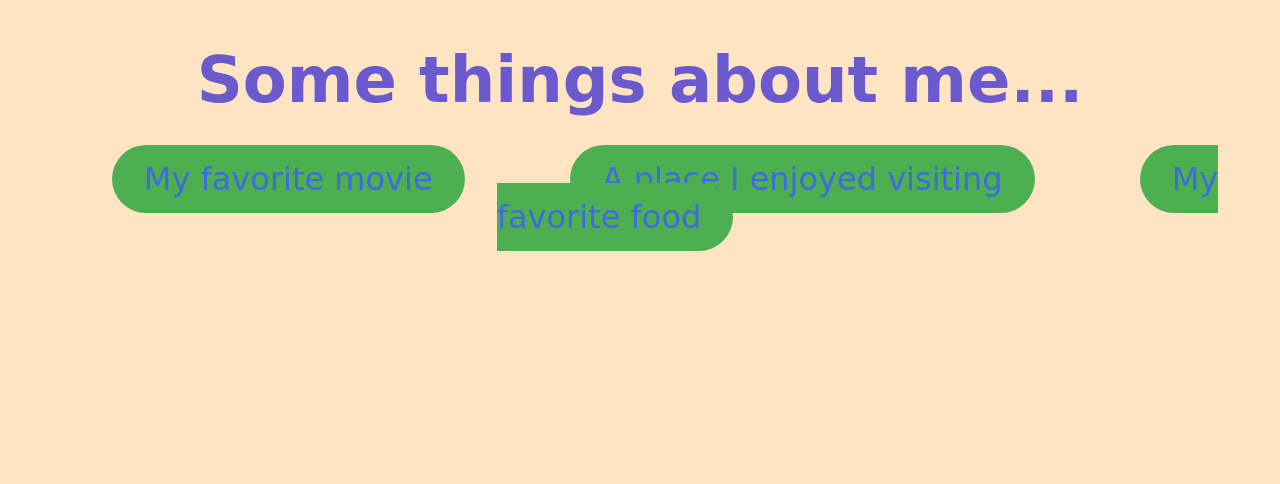
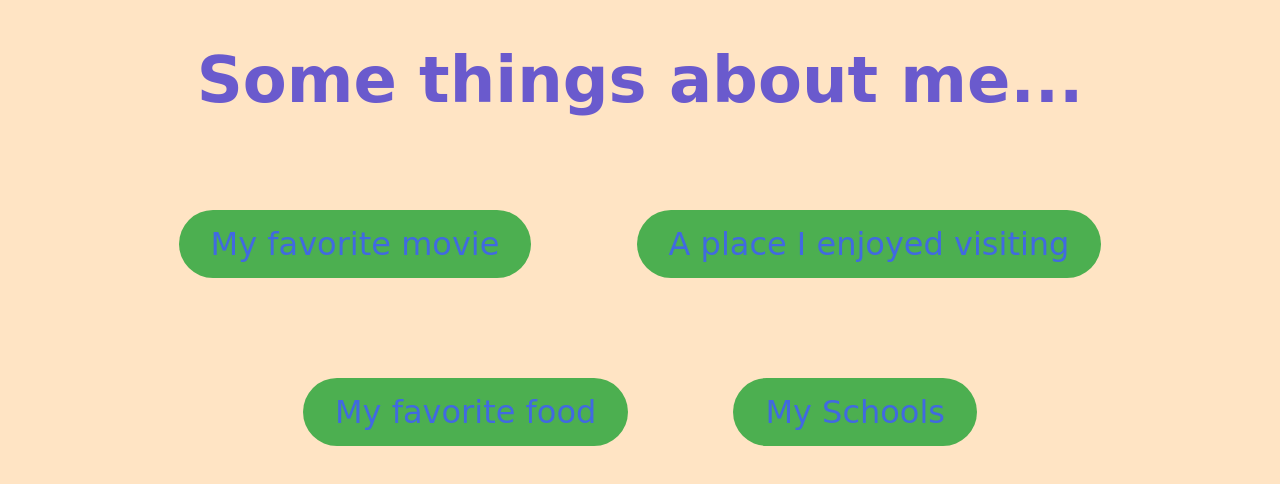
Before and after one commit to Ran-E/Website---Ran, a plain HTML site: page Web P 2/index.html in a window 1280 px wide. Drawn offline with Linux system fonts and the light colour scheme.

Commit message:
Correcting the mistakes of the first task

```diff
--- a/Web P 2/A rolling weekly task.css
+++ b/Web P 2/A_rolling_weekly_task.css
@@ -12,11 +12,11 @@
 }
 
 nav {
-  display: block;
   text-align: center;
 }
 
 nav a {
+  display: inline-block;
   margin: 50px;
   font-size: 200%;
   text-decoration: none;
--- a/Web P 2/index.html
+++ b/Web P 2/index.html
@@ -6,15 +6,18 @@
     <meta name="viewport" content="width=device-width, initial-scale=1.0" />
     <title>Ran Elbaz</title>
     <!-- <link rel="icon" href="favicon.ico" type="image/x-icon" /> -->
-    <link rel="icon" type="image/png" href="favicon.png" />
-    <link rel="stylesheet" href="A rolling weekly task.css" />
+    <link rel="icon" type="image/png" href="/Images/favicon.png" />
+    <link rel="stylesheet" href="A_rolling_weekly_task.css" />
   </head>
   <body>
     <h1 id="myHeader">Some things about me...</h1>
     <nav>
-      <a href="My favorite movie.html">My favorite movie</a>
-      <a href="A place I enjoyed visiting.html">A place I enjoyed visiting</a>
-      <a id="FF" href="My favorite food.html">My favorite food</a>
+      <a href="My_favorite_movie.html" target="_blank">My favorite movie</a>
+      <a href="A_place_I_enjoyed_visiting.html" target="_blank"
+        >A place I enjoyed visiting</a
+      >
+      <a href="My_favorite _food.html" target="_blank">My favorite food</a>
+      <a href="Schools.html" target="_blank">My Schools</a>
     </nav>
   </body>
 </html>
```
Also changed, not shown: Web P 2/schools.html (+4 -4 lines), Web P 2/A_place_I_enjoyed_visiting.html (renamed from Web P 2/A place I enjoyed visiting.html), Web P 2/Images/G-link.png (renamed from Web P 2/G-link.png), Web P 2/Images/LinkedIn.png (renamed from Web P 2/LinkedIn.png), Web P 2/Images/favicon.png (renamed from Web P 2/favicon.png), Web P 2/Images/home.png (renamed from Web P 2/home.png), Web P 2/My_favorite _food.html (renamed from Web P 2/My favorite food.html), Web P 2/My_favorite_movie.html (renamed from Web P 2/My favorite movie.html).
